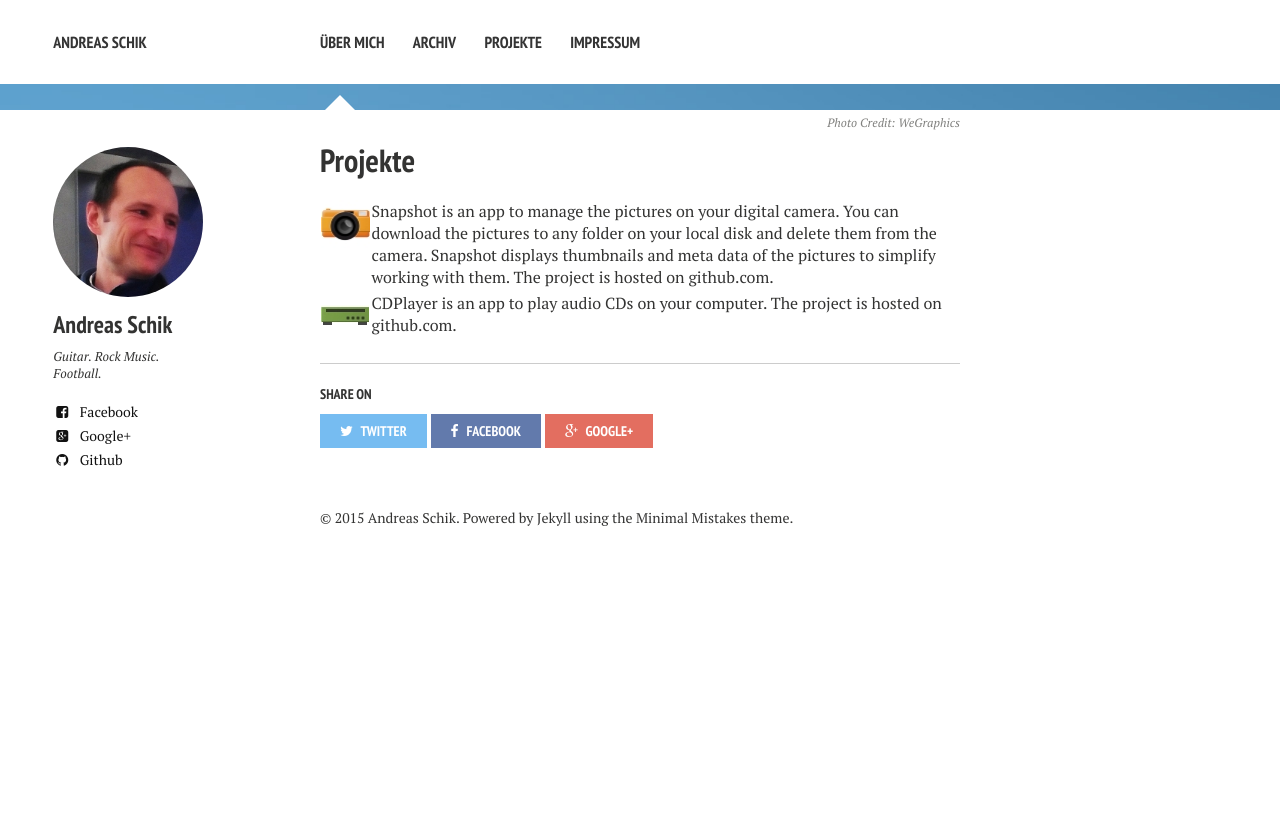
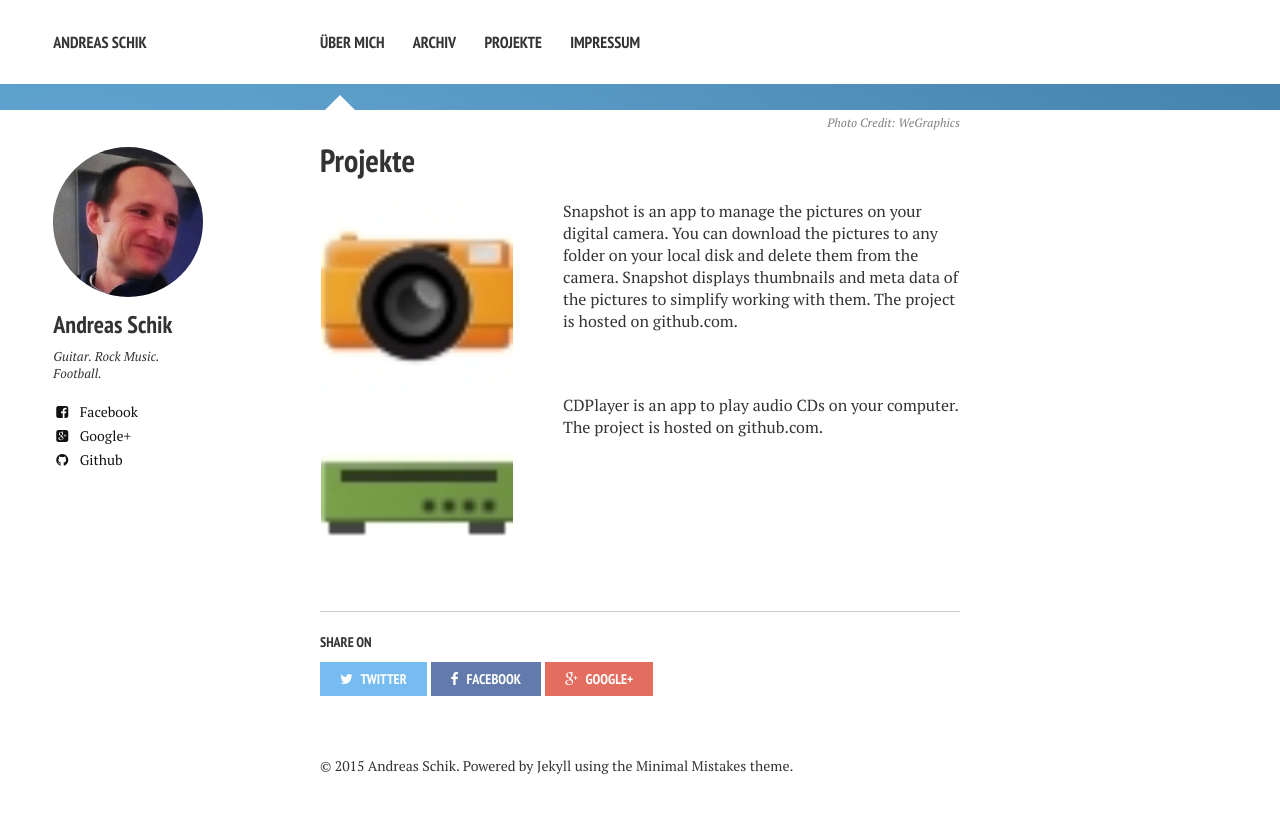
Before and after one commit to schik/schik.github.com, a Jekyll site: the page built from projects/index.md, in a window 1280 px wide. Shown: the top 813 px of the page. Built offline with Jekyll 4.4.1, drawn with Linux system fonts in a browser that asks for light colours; nearby versions of some CDN libraries.

Commit message:
will this work now?

```diff
--- a/projects/index.md
+++ b/projects/index.md
@@ -12,7 +12,7 @@ image:
 <table>
 
 <tr>
-<td valign="top"><img src="../images/snapshot_icon.jpg" width="192" height="192" /></td>
+<td valign="top" width="240"><img src="../images/snapshot_icon.jpg" width="192" height="192" /></td>
 <td valign="top">Snapshot is an app to
 manage the pictures on your digital camera. You can download the pictures to any
 folder on your local disk and delete them from the camera. Snapshot displays thumbnails
@@ -21,8 +21,8 @@ on <a href="https://github.com/schik/snapshot">github.com</a>.</td>
 </tr>
 
 <tr>
-<td><img src="../images/cdplayer_icon.jpg" /></td>
-<td>CDPlayer is an app to play audio CDs on your computer. The project is hosted
+<td valign="top" width="240"><img src="../images/cdplayer_icon.jpg" width="192" height="192" /></td>
+<td valign="top">CDPlayer is an app to play audio CDs on your computer. The project is hosted
 on <a href="https://github.com/schik/snapshot">github.com</a>.</td>
 </tr>
 
```
